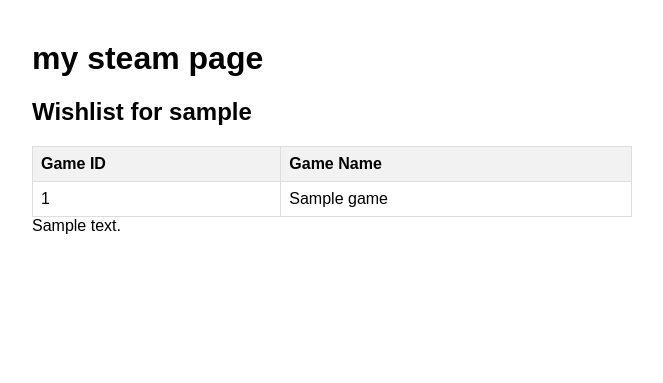
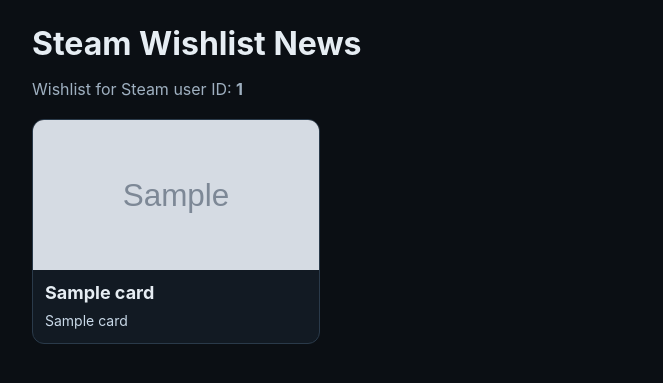
Before and after one commit to efeefeoglu/steam, a Flask app: template templates/index.html in a window 1280 px wide. Shown: the top 383 px of the page, without its empty margins (8-671 px from the left). Run offline with Flask 3, Linux system fonts and the light colour scheme; the template is opened without the code that fills it: most values are stand-ins (such as "Sample title", 1, 10 or a date in 2020); grey boxes marked "Sample" are stand-in pictures.

Commit message:
Build Steam wishlist news cards from official API endpoints

```diff
--- a/app.py
+++ b/app.py
@@ -1,70 +1,108 @@
 import os
+from typing import Any
+
 import requests
-import json
-import re
 from flask import Flask, render_template
 
 app = Flask(__name__)
 
-STEAM_API_KEY = os.environ.get('STEAM_API_KEY', '')
+STEAM_API_KEY = os.environ.get("STEAM_API_KEY", "")
+STEAM_USER_ID = os.environ.get("STEAM_USER_ID", "76561198421708463")
+REQUEST_TIMEOUT_SECONDS = 15
 
-def get_steam_id(username):
-    url = f"https://api.steampowered.com/ISteamUser/ResolveVanityURL/v0001/?key={STEAM_API_KEY}&vanityurl={username}"
-    try:
-        response = requests.get(url)
-        data = response.json()
-        if data['response']['success'] == 1:
-            return data['response']['steamid']
-    except Exception as e:
-        print(f"Error fetching steam id: {e}")
-    return None
 
-def get_wishlist(steam_id):
-    url = f"https://store.steampowered.com/wishlist/profiles/{steam_id}/wishlistdata/"
-    headers = {
-        'User-Agent': 'Mozilla/5.0 (Windows NT 10.0; Win64; x64) AppleWebKit/537.36 (KHTML, like Gecko) Chrome/91.0.4472.124 Safari/537.36'
+def _safe_get_json(url: str) -> dict[str, Any]:
+    response = requests.get(url, timeout=REQUEST_TIMEOUT_SECONDS)
+    response.raise_for_status()
+    return response.json()
+
+
+def get_wishlist_app_ids(api_key: str, steam_id: str) -> list[int]:
+    url = (
+        "https://api.steampowered.com/IWishlistService/GetWishlist/v1/"
+        f"?key={api_key}&steamid={steam_id}"
+    )
+    data = _safe_get_json(url)
+    items = data.get("response", {}).get("items", [])
+
+    app_ids: list[int] = []
+    for item in items:
+        appid = item.get("appid")
+        if isinstance(appid, int):
+            app_ids.append(appid)
+    return app_ids
+
+
+def get_app_name(api_key: str, app_id: int) -> str:
+    url = (
+        "https://api.steampowered.com/ICommunityService/GetApps/v1/"
+        f"?key={api_key}&appids[0]={app_id}"
+    )
+    data = _safe_get_json(url)
+    apps = data.get("response", {}).get("apps", [])
+    if apps and isinstance(apps[0], dict):
+        return apps[0].get("name") or f"App {app_id}"
+    return f"App {app_id}"
+
+
+def get_latest_news(api_key: str, app_id: int) -> dict[str, str]:
+    url = (
+        "https://api.steampowered.com/ISteamNews/GetNewsForApp/v2/"
+        f"?key={api_key}&appid={app_id}"
+    )
+    data = _safe_get_json(url)
+    items = data.get("appnews", {}).get("newsitems", [])
+
+    if not items:
+        return {
+            "title": "No news yet",
+            "image_url": "",
+            "url": f"https://store.steampowered.com/app/{app_id}",
+        }
+
+    newest = items[0]
+    image_url = newest.get("image") or ""
+    return {
+        "title": newest.get("title") or "Untitled news",
+        "image_url": image_url,
+        "url": newest.get("url") or f"https://store.steampowered.com/app/{app_id}",
     }
 
-    try:
-        # First try to get it directly, if that fails, try to parse the page
-        response = requests.get(url, headers=headers)
-        content = response.text
 
-        try:
-            data = json.loads(content)
-            if isinstance(data, dict):
-                return [(k, v.get('name')) for k, v in data.items() if isinstance(v, dict) and 'name' in v]
-        except json.JSONDecodeError:
-            pass
+def build_game_cards(api_key: str, steam_id: str) -> list[dict[str, str]]:
+    cards: list[dict[str, str]] = []
+    for app_id in get_wishlist_app_ids(api_key, steam_id):
+        app_name = get_app_name(api_key, app_id)
+        latest_news = get_latest_news(api_key, app_id)
+        cards.append(
+            {
+                "app_id": str(app_id),
+                "app_name": app_name,
+                "news_title": latest_news["title"],
+                "news_image": latest_news["image_url"],
+                "news_url": latest_news["url"],
+                "store_url": f"https://store.steampowered.com/app/{app_id}",
+            }
+        )
+    return cards
 
-        # Try to parse from HTML if not directly JSON
-        match = re.search(r'\"rgApps\":(\{.*?\})(?=,\"rgPackages\")', content)
-        if match:
-            data = json.loads(match.group(1))
-            return [(k, v.get('name')) for k, v in data.items()]
 
-    except Exception as e:
-        print(f"Error fetching wishlist: {e}")
-    return []
-
-@app.route('/')
+@app.route("/")
 def index():
-    games = []
+    cards: list[dict[str, str]] = []
     error = None
 
     if not STEAM_API_KEY:
         error = "STEAM_API_KEY environment variable is not set."
-        return render_template('index.html', games=games, error=error)
+        return render_template("index.html", cards=cards, error=error, steam_user_id=STEAM_USER_ID)
 
-    username = "efenkullah"
-    steam_id = "76561198421708463"
+    try:
+        cards = build_game_cards(STEAM_API_KEY, STEAM_USER_ID)
+    except requests.RequestException as exc:
+        error = f"Steam API request failed: {exc}"
 
-    if steam_id:
-        games = get_wishlist(steam_id)
-    else:
-        error = f"Could not resolve Steam ID for user '{username}'. Make sure your API key is correct."
+    return render_template("index.html", cards=cards, error=error, steam_user_id=STEAM_USER_ID)
 
-    return render_template('index.html', games=games, error=error, username=username, content=content2)
 
-if __name__ == '__main__':
+if __name__ == "__main__":
     app.run(debug=True)
--- a/templates/index.html
+++ b/templates/index.html
@@ -1,46 +1,132 @@
 <!DOCTYPE html>
 <html lang="en">
 <head>
-    <meta charset="UTF-8">
-    <meta name="viewport" content="width=device-width, initial-scale=1.0">
-    <title>Wishlist for {{ username }}</title>
+    <meta charset="UTF-8" />
+    <meta name="viewport" content="width=device-width, initial-scale=1.0" />
+    <title>Steam Wishlist News Cards</title>
     <style>
-        body { font-family: Arial, sans-serif; margin: 40px; }
-        .error { color: red; }
-        table { border-collapse: collapse; width: 100%; max-width: 600px; }
-        th, td { border: 1px solid #ddd; padding: 8px; text-align: left; }
-        th { background-color: #f2f2f2; }
+        body {
+            font-family: Inter, Arial, sans-serif;
+            margin: 0;
+            padding: 24px;
+            background: #0b0f14;
+            color: #e6edf3;
+        }
+
+        .page {
+            max-width: 1200px;
+            margin: 0 auto;
+        }
+
+        h1 {
+            margin: 0 0 10px;
+        }
+
+        p {
+            color: #9fb0c0;
+        }
+
+        .error {
+            color: #ff8080;
+            background: #2b1111;
+            border: 1px solid #5b2020;
+            border-radius: 8px;
+            padding: 12px;
+            margin-bottom: 20px;
+        }
+
+        .cards {
+            display: grid;
+            grid-template-columns: repeat(auto-fill, minmax(270px, 1fr));
+            gap: 16px;
+            margin-top: 20px;
+        }
+
+        .card {
+            background: #121a23;
+            border: 1px solid #2a3a4a;
+            border-radius: 12px;
+            overflow: hidden;
+            text-decoration: none;
+            color: inherit;
+            transition: transform 0.15s ease, border-color 0.15s ease;
+        }
+
+        .card:hover {
+            transform: translateY(-3px);
+            border-color: #4b85c5;
+        }
+
+        .card-image {
+            width: 100%;
+            height: 150px;
+            object-fit: cover;
+            background: #0d131b;
+            display: block;
+        }
+
+        .placeholder {
+            width: 100%;
+            height: 150px;
+            display: flex;
+            align-items: center;
+            justify-content: center;
+            color: #8b9aaa;
+            font-size: 14px;
+            background: #0d131b;
+        }
+
+        .card-content {
+            padding: 12px;
+        }
+
+        .app-title {
+            font-size: 18px;
+            margin: 0 0 8px;
+        }
+
+        .news-title {
+            margin: 0;
+            color: #c9d9e8;
+            font-size: 14px;
+            line-height: 1.4;
+        }
+
+        .empty {
+            margin-top: 16px;
+            color: #9fb0c0;
+        }
     </style>
 </head>
 <body>
-    <h1>my steam page</h1>
-    <h2>Wishlist for {{ username }}</h2>
+<div class="page">
+    <h1>Steam Wishlist News</h1>
+    <p>Wishlist for Steam user ID: <strong>{{ steam_user_id }}</strong></p>
 
     {% if error %}
-        <p class="error">{{ error }}</p>
+        <div class="error">{{ error }}</div>
     {% endif %}
 
-    {% if games %}
-        <table>
-            <thead>
-                <tr>
-                    <th>Game ID</th>
-                    <th>Game Name</th>
-                </tr>
-            </thead>
-            <tbody>
-                {% for app_id, name in games %}
-                <tr>
-                    <td>{{ app_id }}</td>
-                    <td>{{ name }}</td>
-                </tr>
-                {% endfor %}
-            </tbody>
-        </table>
+    {% if cards %}
+        <div class="cards">
+            {% for card in cards %}
+                <a class="card" href="{{ card.store_url }}" target="_blank" rel="noopener noreferrer">
+                    {% if card.news_image %}
+                        <img class="card-image" src="{{ card.news_image }}" alt="{{ card.app_name }} latest news image" />
+                    {% else %}
+                        <div class="placeholder">No image available</div>
+                    {% endif %}
+
+                    <div class="card-content">
+                        <h2 class="app-title">{{ card.app_name }}</h2>
+                        <p class="news-title">{{ card.news_title }}</p>
+                    </div>
+                </a>
+            {% endfor %}
+        </div>
     {% elif not error %}
-        <p>No games found in the wishlist or the wishlist is private.</p>
+        <p class="empty">No wishlist apps found (or wishlist is private).</p>
     {% endif %}
-
-    {{content}}
+</div>
 </body>
 </html>
```
